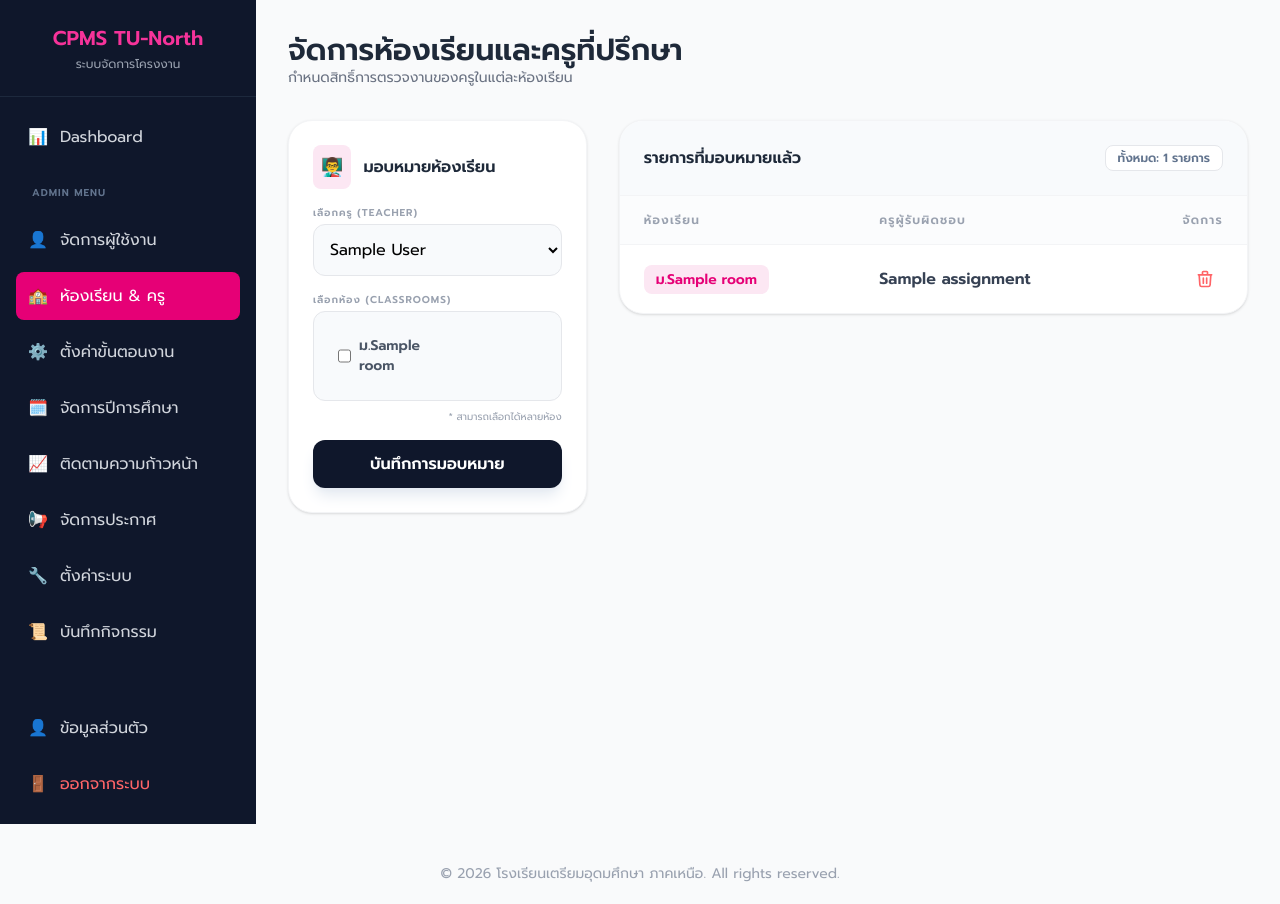
After one commit to NOGiTTiS/tunorth-cpms, a PHP site: the page made by app/views/admin/rooms.php in a window 1280 px wide. The commit adds this page. Run offline with PHP 8.4, Linux system fonts and the light colour scheme; the visitor is signed in with stand-in values (Sample User, id 1); tables that the repository leaves empty hold one stand-in row (values such as "Sample post"); the template is opened without the code that fills it: most values are stand-ins (such as "Sample title", 1, 10 or a date in 2020); data that the repository does not hold is empty; some libraries are stand-ins or nearby versions.

Commit message:
ClassTeacher

```diff
--- /dev/null
+++ b/app/views/admin/rooms.php
@@ -0,0 +1,179 @@
+<?php require_once __DIR__ . '/../templates/header.php'; ?>
+<div class="flex min-h-screen bg-gray-50 font-prompt">
+    <?php include __DIR__ . '/../templates/sidebar.php'; ?>
+
+    <div class="flex-1 flex flex-col min-w-0 overflow-hidden">
+        <header class="md:hidden bg-slate-900 text-white p-4 flex justify-between items-center shadow-md">
+            <span class="font-bold text-pink-500 font-prompt">Room Assignment</span>
+            <button onclick="toggleSidebar()" class="p-2.5 bg-slate-800 rounded-2xl hover:bg-slate-700 transition-colors shadow-sm border border-slate-700/50">
+                <svg class="w-6 h-6 text-white" fill="none" stroke="currentColor" viewBox="0 0 24 24">
+                    <path stroke-linecap="round" stroke-linejoin="round" stroke-width="2" d="M4 6h16M4 12h16m-7 6h7"></path>
+                </svg>
+            </button>
+        </header>
+
+        <main class="flex-1 p-4 md:p-8 overflow-y-auto">
+            <div class="max-w-6xl mx-auto">
+                <div class="mb-8">
+                    <h2 class="text-2xl md:text-3xl font-bold text-gray-800 font-prompt">จัดการห้องเรียนและครูที่ปรึกษา</h2>
+                    <p class="text-gray-500 text-sm">กำหนดสิทธิ์การตรวจงานของครูในแต่ละห้องเรียน</p>
+                </div>
+
+                <div class="grid grid-cols-1 lg:grid-cols-3 gap-8">
+                    <!-- Assignment Form -->
+                    <div class="lg:col-span-1">
+                        <div class="bg-white rounded-3xl shadow-sm border border-gray-100 p-6 sticky top-8">
+                            <h3 class="font-bold text-gray-800 mb-4 flex items-center">
+                                <span class="bg-pink-100 text-pink-600 rounded-lg p-2 mr-3 text-lg">👨‍🏫</span>
+                                มอบหมายห้องเรียน
+                            </h3>
+
+                            <form id="assignForm" class="space-y-4">
+                                <div>
+                                    <label class="text-[10px] font-black text-gray-400 uppercase tracking-widest block mb-1">เลือกครู (Teacher)</label>
+                                    <select name="teacher_id" class="w-full p-3 border border-gray-200 rounded-xl outline-none focus:ring-2 focus:ring-pink-500 transition cursor-pointer bg-slate-50 hover:bg-white">
+                                        <?php foreach ($data['teachers'] as $t): ?>
+                                            <option value="<?php echo $t['id']; ?>"><?php echo htmlspecialchars($t['full_name']); ?></option>
+                                        <?php endforeach; ?>
+                                    </select>
+                                </div>
+
+                                <div>
+                                    <label class="text-[10px] font-black text-gray-400 uppercase tracking-widest block mb-1">เลือกห้อง (Classrooms)</label>
+                                    <div class="grid grid-cols-3 gap-2 bg-slate-50 p-4 rounded-xl border border-gray-200">
+                                        <?php foreach ($data['rooms'] as $room): ?>
+                                            <label class="flex items-center space-x-2 cursor-pointer p-2 rounded-lg hover:bg-white hover:shadow-sm transition">
+                                                <input type="checkbox" name="rooms[]" value="<?php echo $room; ?>" class="w-4 h-4 text-pink-600 rounded focus:ring-pink-500 border-gray-300">
+                                                <span class="text-sm font-bold text-gray-600">ม.<?php echo $room; ?></span>
+                                            </label>
+                                        <?php endforeach; ?>
+                                    </div>
+                                    <p class="text-[10px] text-gray-400 mt-2 text-right">* สามารถเลือกได้หลายห้อง</p>
+                                </div>
+
+                                <button type="submit" class="w-full bg-slate-900 text-white font-bold py-3 rounded-xl shadow-lg shadow-slate-200 hover:bg-slate-800 transition active:scale-95">
+                                    บันทึกการมอบหมาย
+                                </button>
+                            </form>
+                        </div>
+                    </div>
+
+                    <!-- Assignments List -->
+                    <div class="lg:col-span-2">
+                        <div class="bg-white rounded-3xl shadow-sm border border-gray-100 overflow-hidden">
+                            <div class="p-6 border-b border-gray-100 flex justify-between items-center bg-slate-50">
+                                <h3 class="font-bold text-gray-800">รายการที่มอบหมายแล้ว</h3>
+                                <div class="text-xs font-bold text-slate-500 bg-white px-3 py-1 rounded-lg border border-gray-200">
+                                    ทั้งหมด: <?php echo count($data['assignments']); ?> รายการ
+                                </div>
+                            </div>
+
+                            <?php if (empty($data['assignments'])): ?>
+                                <div class="p-10 text-center text-gray-400">
+                                    <p class="text-4xl mb-2">🍃</p>
+                                    <p>ยังไม่มีการมอบหมายครูประจำห้อง</p>
+                                </div>
+                            <?php else: ?>
+                                <div class="overflow-x-auto">
+                                    <table class="w-full text-left">
+                                        <thead class="bg-slate-50/50 border-b border-gray-100">
+                                            <tr>
+                                                <th class="px-6 py-4 text-xs font-black text-gray-400 uppercase tracking-widest">ห้องเรียน</th>
+                                                <th class="px-6 py-4 text-xs font-black text-gray-400 uppercase tracking-widest">ครูผู้รับผิดชอบ</th>
+                                                <th class="px-6 py-4 text-xs font-black text-gray-400 uppercase tracking-widest text-right">จัดการ</th>
+                                            </tr>
+                                        </thead>
+                                        <tbody class="divide-y divide-gray-50">
+                                            <?php foreach ($data['assignments'] as $assign): ?>
+                                                <tr class="hover:bg-pink-50/20 transition">
+                                                    <td class="px-6 py-4">
+                                                        <span class="bg-pink-100 text-pink-600 px-3 py-1 rounded-lg font-bold text-sm">
+                                                            ม.<?php echo $assign['room']; ?>
+                                                        </span>
+                                                    </td>
+                                                    <td class="px-6 py-4 font-bold text-gray-700">
+                                                        <?php echo htmlspecialchars($assign['teacher_name']); ?>
+                                                    </td>
+                                                    <td class="px-6 py-4 text-right">
+                                                        <button onclick="removeAssignment(<?php echo $assign['teacher_id']; ?>, '<?php echo $assign['room']; ?>')"
+                                                            class="text-red-400 hover:text-red-600 p-2 hover:bg-red-50 rounded-lg transition" title="ลบ">
+                                                            <svg class="w-5 h-5" fill="none" stroke="currentColor" viewBox="0 0 24 24">
+                                                                <path stroke-linecap="round" stroke-linejoin="round" stroke-width="2" d="M19 7l-.867 12.142A2 2 0 0116.138 21H7.862a2 2 0 01-1.995-1.858L5 7m5 4v6m4-6v6m1-10V4a1 1 0 00-1-1h-4a1 1 0 00-1 1v3M4 7h16"></path>
+                                                            </svg>
+                                                        </button>
+                                                    </td>
+                                                </tr>
+                                            <?php endforeach; ?>
+                                        </tbody>
+                                    </table>
+                                </div>
+                            <?php endif; ?>
+                        </div>
+                    </div>
+                </div>
+            </div>
+        </main>
+    </div>
+</div>
+
+<script>
+    document.getElementById('assignForm').addEventListener('submit', async (e) => {
+        e.preventDefault();
+        const formData = new FormData(e.target);
+        formData.append('csrf_token', document.querySelector('meta[name="csrf-token"]').getAttribute('content'));
+
+        Swal.fire({
+            title: 'กำลังบันทึก...',
+            didOpen: () => Swal.showLoading()
+        });
+
+        try {
+            const res = await fetch('<?php echo BASE_URL; ?>/admin/assign_teacher', {
+                method: 'POST',
+                body: formData
+            });
+            const result = await res.json();
+
+            if (result.status === 'success') {
+                Swal.fire({
+                    icon: 'success',
+                    title: 'สำเร็จ',
+                    showConfirmButton: false,
+                    timer: 1000
+                }).then(() => location.reload());
+            } else {
+                Swal.fire('ผิดพลาด', result.message, 'error');
+            }
+        } catch (err) {
+            Swal.fire('Error', 'Connection failed', 'error');
+        }
+    });
+
+    function removeAssignment(tid, room) {
+        Swal.fire({
+            title: 'ยืนยันการลบ?',
+            text: `ต้องการยกเลิกการมอบหมายห้อง ม.${room} หรือไม่?`,
+            icon: 'warning',
+            showCancelButton: true,
+            confirmButtonColor: '#e11d48',
+            confirmButtonText: 'ลบ',
+            cancelButtonText: 'ยกเลิก'
+        }).then(async (result) => {
+            if (result.isConfirmed) {
+                const formData = new FormData();
+                formData.append('csrf_token', document.querySelector('meta[name="csrf-token"]').getAttribute('content'));
+                formData.append('teacher_id', tid);
+                formData.append('room', room);
+
+                const res = await fetch('<?php echo BASE_URL; ?>/admin/unassign_teacher', {
+                    method: 'POST',
+                    body: formData
+                });
+                const data = await res.json();
+
+                if (data.status === 'success') location.reload();
+            }
+        });
+    }
+</script>
+<?php require_once __DIR__ . '/../templates/footer.php'; ?>
--- a/app/views/templates/sidebar.php
+++ b/app/views/templates/sidebar.php
@@ -24,7 +24,8 @@
                 $dbSystemDesc = $settingsModel->get('system_description');
                 if ($dbSystemName) $systemName = $dbSystemName;
                 if ($dbSystemDesc) $systemDesc = $dbSystemDesc;
-                } catch (Exception $e) {}
+            } catch (Exception $e) {
+            }
         }
         ?>
         <h1 class="text-xl font-bold text-pink-500"><?php echo htmlspecialchars($systemName); ?></h1>
@@ -36,7 +37,7 @@
             <span class="mr-3">📊</span> Dashboard
         </a>
 
-        <?php if($_SESSION['user_role'] == 'STUDENT'): ?>
+        <?php if ($_SESSION['user_role'] == 'STUDENT'): ?>
             <a href="<?php echo BASE_URL; ?>/project/mygroup" class="flex items-center p-3 hover:bg-slate-800 rounded-lg transition-all <?php echo (strpos($_SERVER['REQUEST_URI'], 'project') !== false) ? 'bg-pink-600 text-white' : 'text-gray-300'; ?>">
                 <span class="mr-3">👥</span> จัดการกลุ่ม/สมาชิก
             </a>
@@ -45,7 +46,7 @@
             </a>
         <?php endif; ?>
 
-        <?php if($_SESSION['user_role'] == 'TEACHER'): ?>
+        <?php if ($_SESSION['user_role'] == 'TEACHER'): ?>
             <a href="<?php echo BASE_URL; ?>/teacher/review" class="flex items-center p-3 hover:bg-slate-800 rounded-lg transition-all <?php echo (strpos($_SERVER['REQUEST_URI'], 'teacher/review') !== false) ? 'bg-pink-600 text-white' : 'text-gray-300'; ?>">
                 <span class="mr-3">📝</span> ตรวจงานนักเรียน
             </a>
@@ -54,12 +55,15 @@
             </a>
         <?php endif; ?>
 
-        <?php if($_SESSION['user_role'] == 'ADMIN'): ?>
+        <?php if ($_SESSION['user_role'] == 'ADMIN'): ?>
             <div class="pt-4 pb-2 px-4">
                 <p class="text-[10px] uppercase tracking-widest text-slate-500 font-bold">Admin Menu</p>
             </div>
             <a href="<?php echo BASE_URL; ?>/admin/users" class="flex items-center p-3 hover:bg-slate-800 rounded-lg transition-all <?php echo (strpos($_SERVER['REQUEST_URI'], 'admin/users') !== false) ? 'bg-pink-600 text-white' : 'text-gray-300'; ?>">
                 <span class="mr-3">👤</span> จัดการผู้ใช้งาน
+            </a>
+            <a href="<?php echo BASE_URL; ?>/admin/rooms" class="flex items-center p-3 hover:bg-slate-800 rounded-lg transition-all <?php echo (strpos($_SERVER['REQUEST_URI'], 'admin/rooms') !== false) ? 'bg-pink-600 text-white' : 'text-gray-300'; ?>">
+                <span class="mr-3">🏫</span> ห้องเรียน & ครู
             </a>
             <a href="<?php echo BASE_URL; ?>/admin/steps" class="flex items-center p-3 hover:bg-slate-800 rounded-lg transition-all <?php echo (strpos($_SERVER['REQUEST_URI'], 'admin/steps') !== false) ? 'bg-pink-600 text-white' : 'text-gray-300'; ?>">
                 <span class="mr-3">⚙️</span> ตั้งค่าขั้นตอนงาน
```
Also changed, not shown: app/controllers/Admin.php (+111 -29 lines), app/controllers/Dashboard.php (+16 -12 lines), app/controllers/Teacher.php (+36 -11 lines), app/models/Admin_model.php (+49 -22 lines), app/models/Room_model.php (added, +81 -0 lines), app/models/Teacher_model.php (+38 -21 lines), app/views/teacher/review.php (+33 -14 lines). Lines whose indentation alone changed are shown as unchanged.
